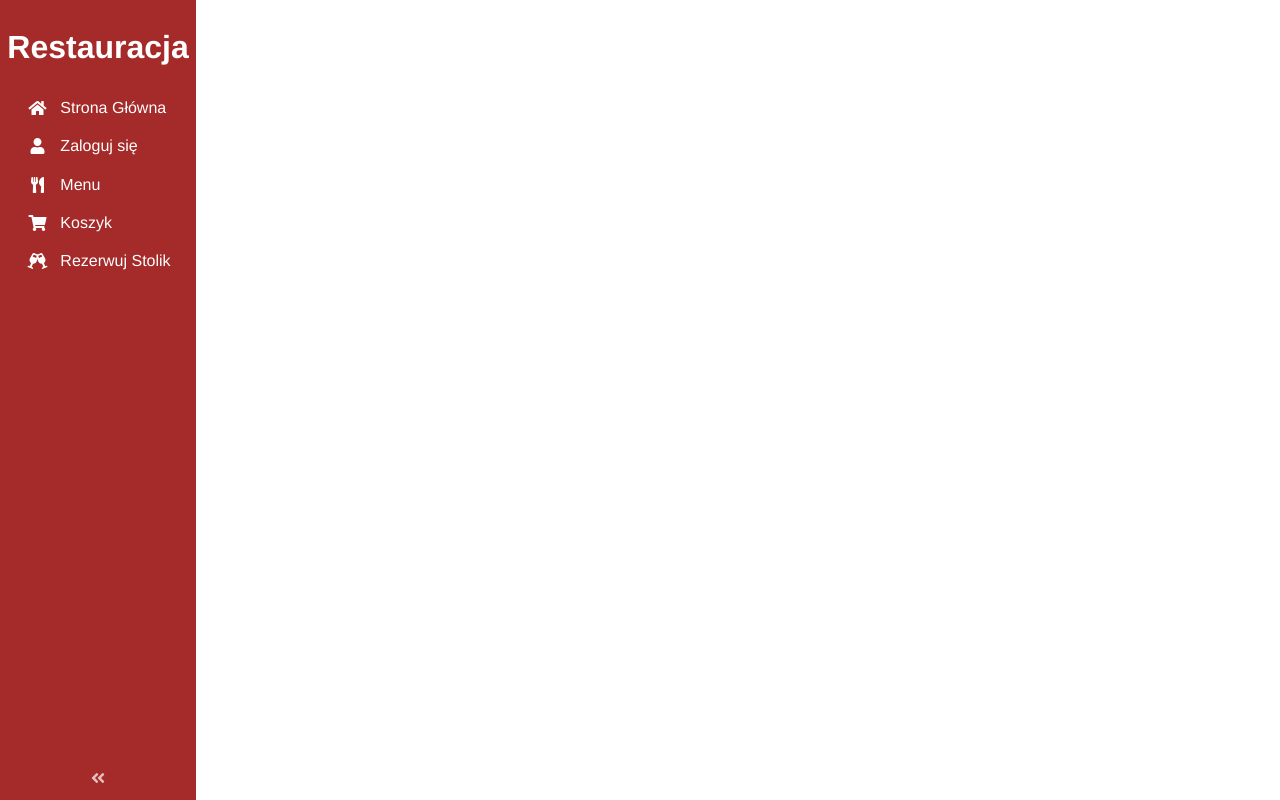
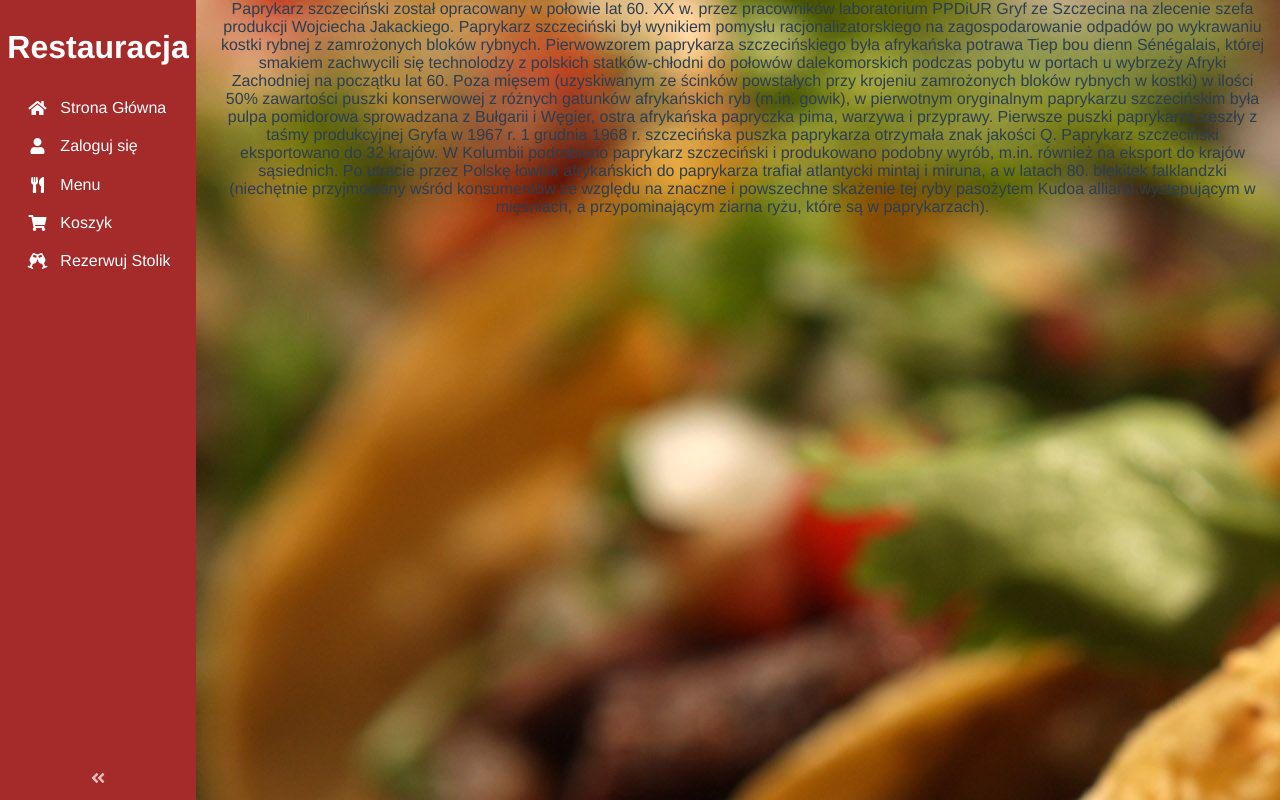
Before and after one commit to KacRz/restaurant, a Vue app in the folder Front/: page / in a window 1280 px wide. Built offline with nearby package versions, Linux system fonts and the light colour scheme.

Commit message:
Content box update

```diff
--- a/Front/src/App.vue
+++ b/Front/src/App.vue
@@ -1,22 +1,29 @@
 <template>
-  <div id="app">
-    <Sidebar />
+  <div style="width=100%">
+  <Sidebar />
+  <Header/>
+  <div class="MarginToSidebar" :style="{ 'margin-left': sidebarWidth }">
+<Content-Component >
+        <router-view/>
+</Content-Component >
 
-    <div :style=" { 'margin-left': sidebarWidth } ">
-      <router-view/>
-    </div>
   </div>
+</div>
 </template>
 
 <script>
 
 import Sidebar from '@/components/sidebar/Sidebar.vue'
 import { sidebarWidth } from '@/components/sidebar/state'
-//import Header from './components/Header.vue'
+import Header from './components/Header.vue'
+import ContentComponent from './components/ContentComponent.vue'
+
 
 export default {
   components: {
     Sidebar,
+    Header,
+    ContentComponent,
   },
     setup() {
     return { sidebarWidth }
@@ -64,5 +71,6 @@ body, html
 .MarginToSidebar
 {
   height: 100%;
+
 }
 </style>
--- /dev/null
+++ b/Front/src/components/ContentComponent.vue
@@ -0,0 +1,49 @@
+<template>
+    <div class = "Content" :style="{'width': widt, 'margin-left':  leftMargin }">
+        <slot></slot>
+    </div>
+</template>
+
+
+<script>
+import { sidebarWidth } from './sidebar/state'
+
+export default{
+
+data: function() {
+    return {
+      // Initialized to zero to begin
+        widt:  (window.innerWidth - (parseInt((sidebarWidth.value).replace(/px$/, ''))+50)).toString()+'px',
+        leftMargin: '25px',
+
+    }
+},
+methods:
+{
+    resize: function(){
+        return 10;
+    }
+},
+mounted() {
+  window.addEventListener("resize", ()=>{
+       this.$data.widt = (window.innerWidth - (parseInt((sidebarWidth.value).replace(/px$/, ''))+50)).toString()+'px';
+
+   });
+},
+unmounted() {
+
+
+
+  window.removeEventListener("resize", ()=>{
+       this.$data.widt = (window.innerWidth - (parseInt((sidebarWidth.value).replace(/px$/, ''))+50)).toString()+'px';
+   });
+}
+}
+
+</script>
+<style scoped>
+.Content{
+
+}
+
+</style>
--- a/Front/src/components/Header.vue
+++ b/Front/src/components/Header.vue
@@ -1,6 +1,7 @@
 <template>
-<div>
-    <a  href="/" style="height: 200px; width: 200px;"><img src="@/assets/Logo.jpg" alt="" > </a>
+<div class="banner">
+
+   <img src="@/assets/Logo.jpg" alt="" >
 </div>
 </template>
 <script>
@@ -10,12 +11,20 @@ name: "Header"
 }
 </script>
 <style scoped>
-img
+
+.banner
 {
-    width: 100%;
-    height: 150px;
-}
-div{
-    margin:0px;
+    color: white;
+    background-color: var(--sidebar-bg-color);
+
+    /*box-sizing: border-box; */
+    float: top;
+    position: fixed;
+    z-index: -1;
+    top: 0;
+    left: 0;
+    bottom: 0;
+    transition: 0.3s ease;
+
 }
 </style>
--- a/Front/src/components/sidebar/Sidebar.vue
+++ b/Front/src/components/sidebar/Sidebar.vue
@@ -56,7 +56,7 @@ export default {
     /*box-sizing: border-box; */
     float: left;
     position: fixed;
-    z-index: 1;
+    z-index: 10;
     top: 0;
     left: 0;
     bottom: 0;
--- a/Front/src/views/Home.vue
+++ b/Front/src/views/Home.vue
@@ -1,5 +1,12 @@
 <template>
   <div class="home">
+    Paprykarz szczeciński został opracowany w połowie lat 60. XX w. przez pracowników laboratorium PPDiUR Gryf ze Szczecina na zlecenie szefa produkcji Wojciecha Jakackiego. Paprykarz szczeciński był wynikiem pomysłu racjonalizatorskiego na zagospodarowanie odpadów po wykrawaniu kostki rybnej z zamrożonych bloków rybnych. Pierwowzorem paprykarza szczecińskiego była afrykańska potrawa Tiep bou dienn Sénégalais, której smakiem zachwycili się technolodzy z polskich statków-chłodni do połowów dalekomorskich podczas pobytu w portach u wybrzeży Afryki Zachodniej na początku lat 60.
+
+Poza mięsem (uzyskiwanym ze ścinków powstałych przy krojeniu zamrożonych bloków rybnych w kostki) w ilości 50% zawartości puszki konserwowej z różnych gatunków afrykańskich ryb (m.in. gowik), w pierwotnym oryginalnym paprykarzu szczecińskim była pulpa pomidorowa sprowadzana z Bułgarii i Węgier, ostra afrykańska papryczka pima, warzywa i przyprawy. Pierwsze puszki paprykarza zeszły z taśmy produkcyjnej Gryfa w 1967 r. 1 grudnia 1968 r. szczecińska puszka paprykarza otrzymała znak jakości Q.
+
+Paprykarz szczeciński eksportowano do 32 krajów. W Kolumbii podrobiono paprykarz szczeciński i produkowano podobny wyrób, m.in. również na eksport do krajów sąsiednich. Po utracie przez Polskę łowisk afrykańskich do paprykarza trafiał atlantycki mintaj i miruna, a w latach 80. błękitek falklandzki (niechętnie przyjmowany wśród konsumentów ze względu na znaczne i powszechne skażenie tej ryby pasożytem Kudoa alliaria występującym w mięśniach, a przypominającym ziarna ryżu, które są w paprykarzach).
+
+
 
   </div>
 </template>
@@ -12,6 +19,7 @@ export default {
   name: 'Home',
   components: {
   },
+
 }
 </script>
 
```
Also changed, not shown: 1 other file (tests, documents, lock files or other folders).
